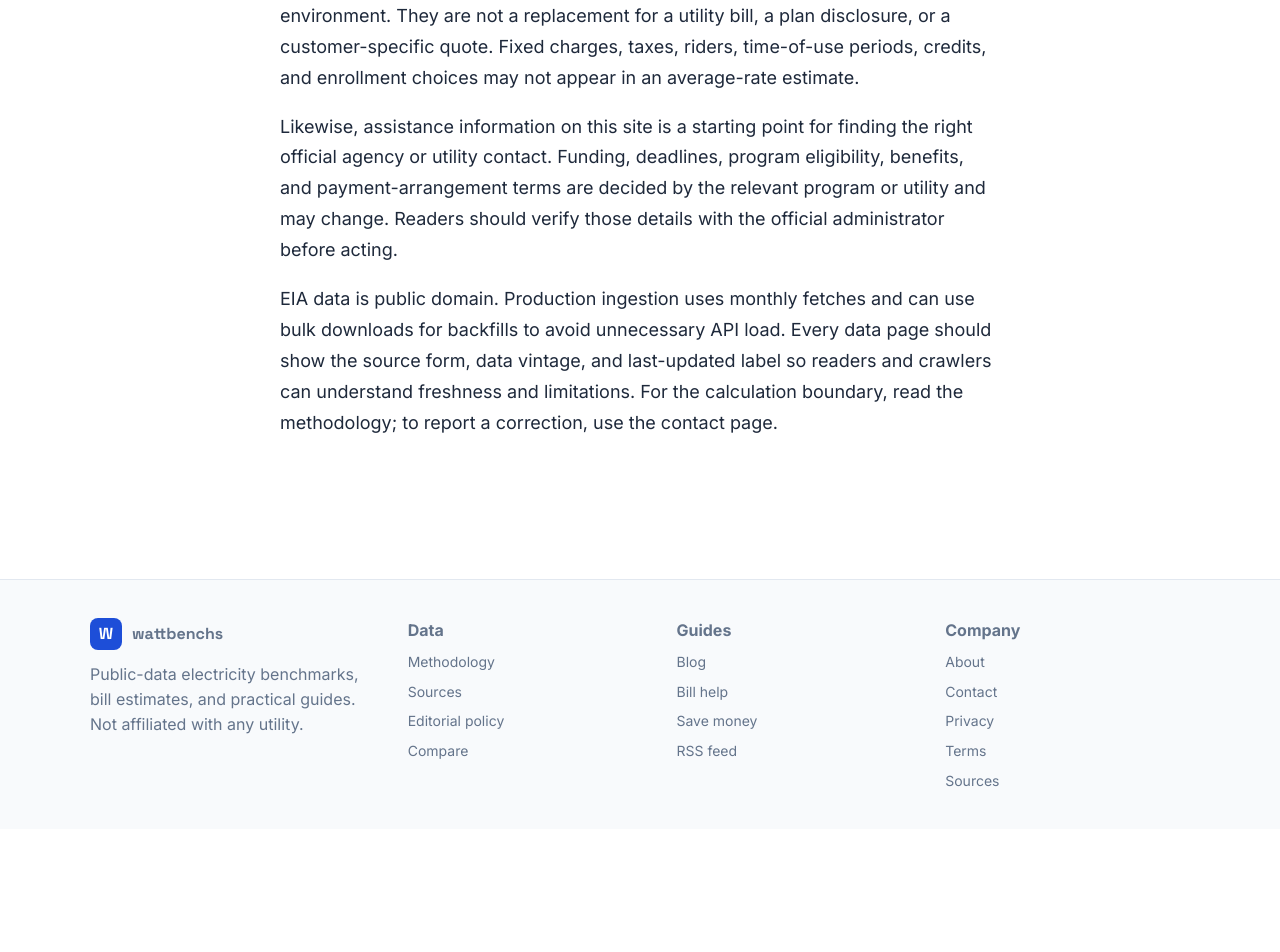
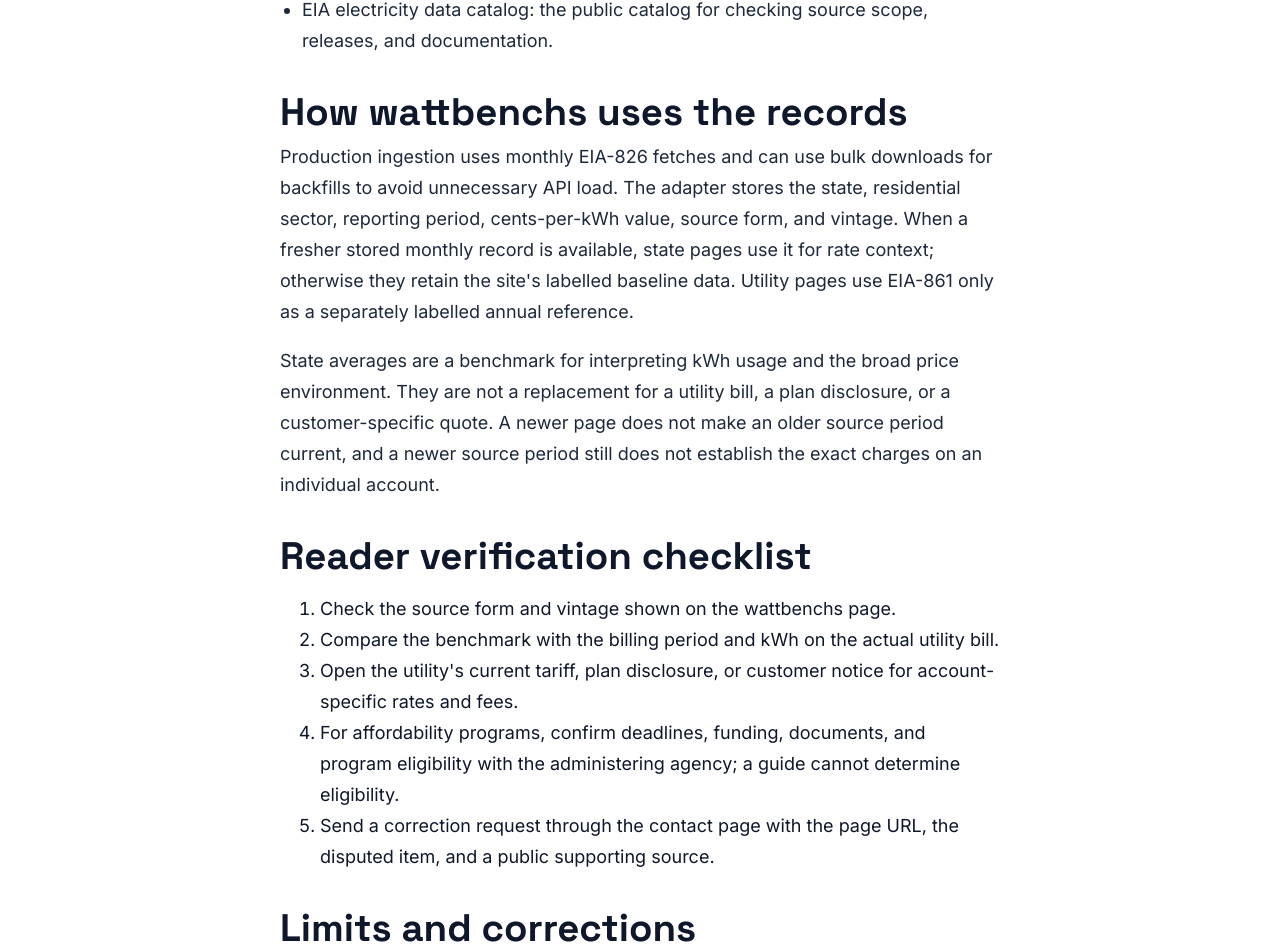
Before and after one commit to lsk7209/electonic, a Next.js app: page /sources in a window 1280 px wide. Shown: the part 766-1718 px from the top of the page. Before the commit the page ends 1595 px from the top, so only its background shows below. Built offline with nearby package versions, Linux system fonts and the light colour scheme; no server answers.

Commit message:
content: add source-backed guide verification

```diff
--- a/app/methodology/page.tsx
+++ b/app/methodology/page.tsx
@@ -23,6 +23,7 @@
         <div className="reading prose">
           <h2>Calculation</h2>
           <p>Monthly estimate midpoint equals monthly kWh usage multiplied by residential average cents per kWh, divided by 100. The displayed result is widened into a range to avoid false precision.</p>
+          <p>For example, the calculation starts with the household&apos;s stated kWh and a labelled state benchmark: <strong>monthly kWh x cents per kWh / 100</strong>. The result is a comparison point for investigating a bill, not a reconstruction of the utility invoice. A reader should enter the billing period&apos;s kWh where possible and keep fixed charges separate from the energy-rate comparison.</p>
           <div className="grid-2">
             <div className="card card-pad"><h3 className="good">Included</h3><p>Average rate, user-selected usage, state market context, source vintage.</p></div>
             <div className="card card-pad"><h3 className="caution">Excluded</h3><p>Fixed fees, tiered pricing, taxes, time-of-use details, discounts, and specific plan terms.</p></div>
@@ -33,12 +34,14 @@
           <p>The estimator starts with a state-level residential average and the kWh value a reader enters. It does not retrieve a reader&apos;s utility tariff, account balance, meter data, or enrollment status. A result can be useful for checking the scale of a bill or comparing a change in usage, but it cannot confirm what a utility will charge.</p>
           <p>Before choosing a rate plan, changing service, or relying on an assistance option, compare the result with the current utility bill and the utility&apos;s official terms. Fixed customer charges, taxes, riders, tier thresholds, time-of-use windows, credits, discounts, and local eligibility rules can change the final amount. The applicable utility or program administrator is the source of record for those details.</p>
           <h2>Primary source records</h2>
-          <p>Our state-rate ingestion reads the EIA electricity retail-sales API with the residential sector filter and records the reporting period with every stored value. Readers can inspect the public EIA electricity data catalog and the API endpoint used for the monthly rate context.</p>
+          <p>Our state-rate ingestion reads the EIA electricity retail-sales API with the residential sector filter and records the reporting period with every stored value. A source release date, its reporting period, and a page update date are different facts: updating a page does not convert historical data into a live tariff quote.</p>
           <ul>
             <li><a href="https://www.eia.gov/electricity/data.php" target="_blank" rel="noreferrer">EIA electricity data catalog</a> — the public index for electricity datasets and releases.</li>
             <li><a href="https://api.eia.gov/v2/electricity/retail-sales/data/" target="_blank" rel="noreferrer">EIA retail-sales API</a> — the source endpoint used for monthly residential average-rate context.</li>
             <li><a href="https://www.eia.gov/electricity/data/eia861/" target="_blank" rel="noreferrer">EIA-861 annual electric power industry data</a> — the annual utility-reference series used with a visible vintage.</li>
           </ul>
+          <h2>Review and correction boundary</h2>
+          <p>Use the estimate to decide what to inspect next: billing days, kWh, fixed and delivery charges, tax lines, and the tariff or plan name. Time-of-use pricing, solar exports, budget-billing reconciliation, and partial service months can all produce a difference that a state average cannot explain. If a reader finds an issue, they can send the page URL, the specific data point, and a public source through the <Link href="/contact">contact page</Link>. The team can then correct, clarify, or remove the claim based on the supporting record.</p>
           <p>These links document the public source records; they do not make an estimate a current tariff quote or an eligibility decision. See <Link href="/sources">the source register</Link> for the short data-use summary and <Link href="/editorial-policy">the editorial policy</Link> for correction requests.</p>
           <h2>Advertising and editorial separation</h2>
           <p>wattbenchs is designed for AdSense Auto Ads, but estimate tools, disclaimers, source labels, and editorial explanations remain the primary page content. Manual ad slots are intentionally not placed in the layout.</p>
--- a/app/sources/page.tsx
+++ b/app/sources/page.tsx
@@ -14,6 +14,7 @@
       <div className="reading prose">
         <h1>Electricity rate data sources</h1>
         <p>Primary data source: U.S. Energy Information Administration electricity datasets, including EIA-826 for monthly state residential retail-rate context and EIA-861 for annual utility references.</p>
+        <p>These records are public benchmarks, not a substitute for the tariff or account terms that apply to one household. Electricity bills can include fixed charges, taxes, riders, tiered prices, time-of-use periods, credits, and service-specific rules that are outside a state average. The site therefore labels its source form and vintage instead of presenting an estimate as a current utility quote.</p>
         <h2>What each source supports</h2>
         <ul>
           <li><a href="https://api.eia.gov/v2/electricity/retail-sales/data/" target="_blank" rel="noreferrer">EIA retail-sales API</a>: monthly residential average-rate context by state. The reporting period travels with the stored value so a state page can identify its data vintage.</li>
@@ -21,9 +22,18 @@
           <li><a href="https://www.eia.gov/electricity/data.php" target="_blank" rel="noreferrer">EIA electricity data catalog</a>: the public catalog for checking source scope, releases, and documentation.</li>
         </ul>
         <h2>How wattbenchs uses the records</h2>
-        <p>State averages are a benchmark for interpreting kWh usage and the broad price environment. They are not a replacement for a utility bill, a plan disclosure, or a customer-specific quote. Fixed charges, taxes, riders, time-of-use periods, credits, and enrollment choices may not appear in an average-rate estimate.</p>
-        <p>Likewise, assistance information on this site is a starting point for finding the right official agency or utility contact. Funding, deadlines, program eligibility, benefits, and payment-arrangement terms are decided by the relevant program or utility and may change. Readers should verify those details with the official administrator before acting.</p>
-        <p>EIA data is public domain. Production ingestion uses monthly fetches and can use bulk downloads for backfills to avoid unnecessary API load. Every data page should show the source form, data vintage, and last-updated label so readers and crawlers can understand freshness and limitations. For the calculation boundary, read the <Link href="/methodology">methodology</Link>; to report a correction, use the <Link href="/contact">contact page</Link>.</p>
+        <p>Production ingestion uses monthly EIA-826 fetches and can use bulk downloads for backfills to avoid unnecessary API load. The adapter stores the state, residential sector, reporting period, cents-per-kWh value, source form, and vintage. When a fresher stored monthly record is available, state pages use it for rate context; otherwise they retain the site&apos;s labelled baseline data. Utility pages use EIA-861 only as a separately labelled annual reference.</p>
+        <p>State averages are a benchmark for interpreting kWh usage and the broad price environment. They are not a replacement for a utility bill, a plan disclosure, or a customer-specific quote. A newer page does not make an older source period current, and a newer source period still does not establish the exact charges on an individual account.</p>
+        <h2>Reader verification checklist</h2>
+        <ol>
+          <li>Check the source form and vintage shown on the wattbenchs page.</li>
+          <li>Compare the benchmark with the billing period and kWh on the actual utility bill.</li>
+          <li>Open the utility&apos;s current tariff, plan disclosure, or customer notice for account-specific rates and fees.</li>
+          <li>For affordability programs, confirm deadlines, funding, documents, and program eligibility with the administering agency; a guide cannot determine eligibility.</li>
+          <li>Send a correction request through the <Link href="/contact">contact page</Link> with the page URL, the disputed item, and a public supporting source.</li>
+        </ol>
+        <h2>Limits and corrections</h2>
+        <p>Source links document the inputs used for public context. They do not certify a provider, recommend a plan, or guarantee savings. When a public source changes or a page needs clarification, the editorial process can update, qualify, or remove the affected statement. Read the <Link href="/methodology">methodology</Link> for the estimate boundary and the <Link href="/editorial-policy">editorial policy</Link> for source, correction, and advertising-separation standards.</p>
       </div>
     </main>
   );
```
Also changed, not shown: components/GuideHub.tsx (+18 -0 lines).
